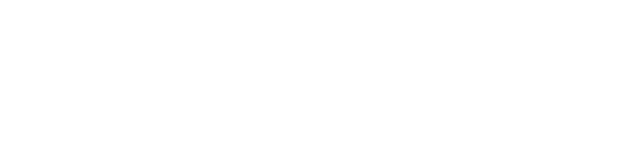
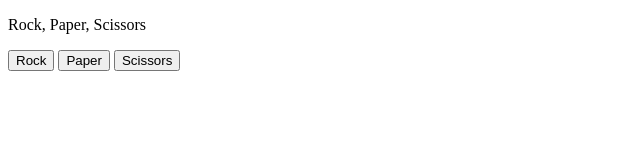
Before and after one commit to d3l30n/learning-js, a plain HTML site: page 07_Booleans/rock_paper_scissors.html in a window 1280 px wide. Shown: the whole page, without its empty margins (0-640 px from the left). Drawn offline with Linux system fonts and the light colour scheme.

Commit message:
new lessons

```diff
--- a/07_Booleans/rock_paper_scissors.html
+++ b/07_Booleans/rock_paper_scissors.html
@@ -8,7 +8,87 @@
   <title>Rock, Paper, Scissors</title>
 </head>
   <body>
-    <script>
+   <p>Rock, Paper, Scissors</p>
+    <button onclick="
+    const randomNumber = Math.random();
+    let computerMove = '';
+
+    if (randomNumber >= 0 && randomNumber < 1 / 3) {
+      computerMove = 'Rock';
+    } else if (randomNumber >= 1 / 3 && randomNumber < 2 / 3) {
+      computerMove = 'Paper';
+    } else if (randomNumber >= 2 / 3 && randomNumber < 1) {
+      computerMove = 'Scissors';
+    }
+
+
+     let result = '';
+     if (computerMove === 'Rock') {
+      result = 'Tie.';
+     } else if (computerMove ==='Paper') {
+      result = 'You lose.';
+     } else if (computerMove === 'Scissors') {
+      result = 'You Win!';
+     }
+
+     alert(`You picked rock. Computer picked ${computerMove}. ${result} `)
+    ">Rock</button>
+
+     <button onclick="
+      const randomNumber = Math.random();
+    let computerMove = '';
+
+    if (randomNumber >= 0 && randomNumber < 1 / 3) {
+      computerMove = 'Rock';
+    } else if (randomNumber >= 1 / 3 && randomNumber < 2 / 3) {
+      computerMove = 'Paper';
+    } else if (randomNumber >= 2 / 3 && randomNumber < 1) {
+      computerMove = 'Scissors';
+    }
+
+
+     let result = '';
+     if (computerMove === 'Rock') {
+      result = 'You Win!';
+     } else if (computerMove ==='Paper') {
+      result = 'Tie.';
+     } else if (computerMove === 'Scissors') {
+      result = 'You lose.';
+     }
+
+     alert(`You picked paper. Computer picked ${computerMove}. ${result} `)
+
+
+
+     ">Paper</button>
+
+     <button onclick="
+     const randomNumber = Math.random();
+    let computerMove = '';
+
+    if (randomNumber >= 0 && randomNumber < 1 / 3) {
+      computerMove = 'Rock';
+    } else if (randomNumber >= 1 / 3 && randomNumber < 2 / 3) {
+      computerMove = 'Paper';
+    } else if (randomNumber >= 2 / 3 && randomNumber < 1) {
+      computerMove = 'Scissors';
+    }
+
+
+     let result = '';
+     if (computerMove === 'Rock') {
+      result = 'You lose.';
+     } else if (computerMove ==='Paper') {
+      result = 'You Win!';
+     } else if (computerMove === 'Scissors') {
+      result = 'Tie.';
+     }
+
+     alert(`You picked scissors. Computer picked ${computerMove}. ${result} `)
+
+
+     ">Scissors</button>
+   <script>
 
     </script>
   </body>
```
Also changed, not shown: 07_Booleans/booleans.html (+32 -1 lines).
